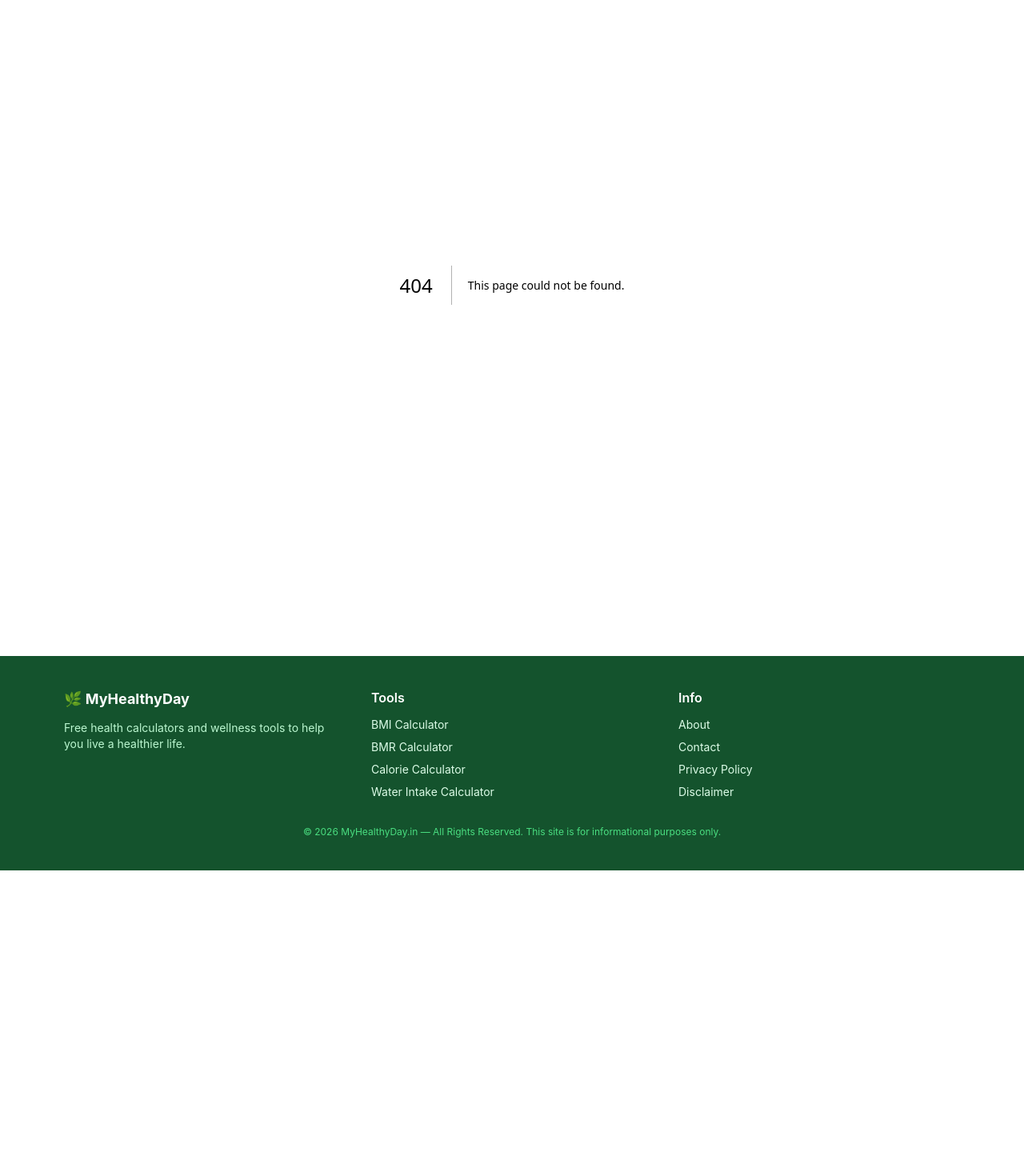
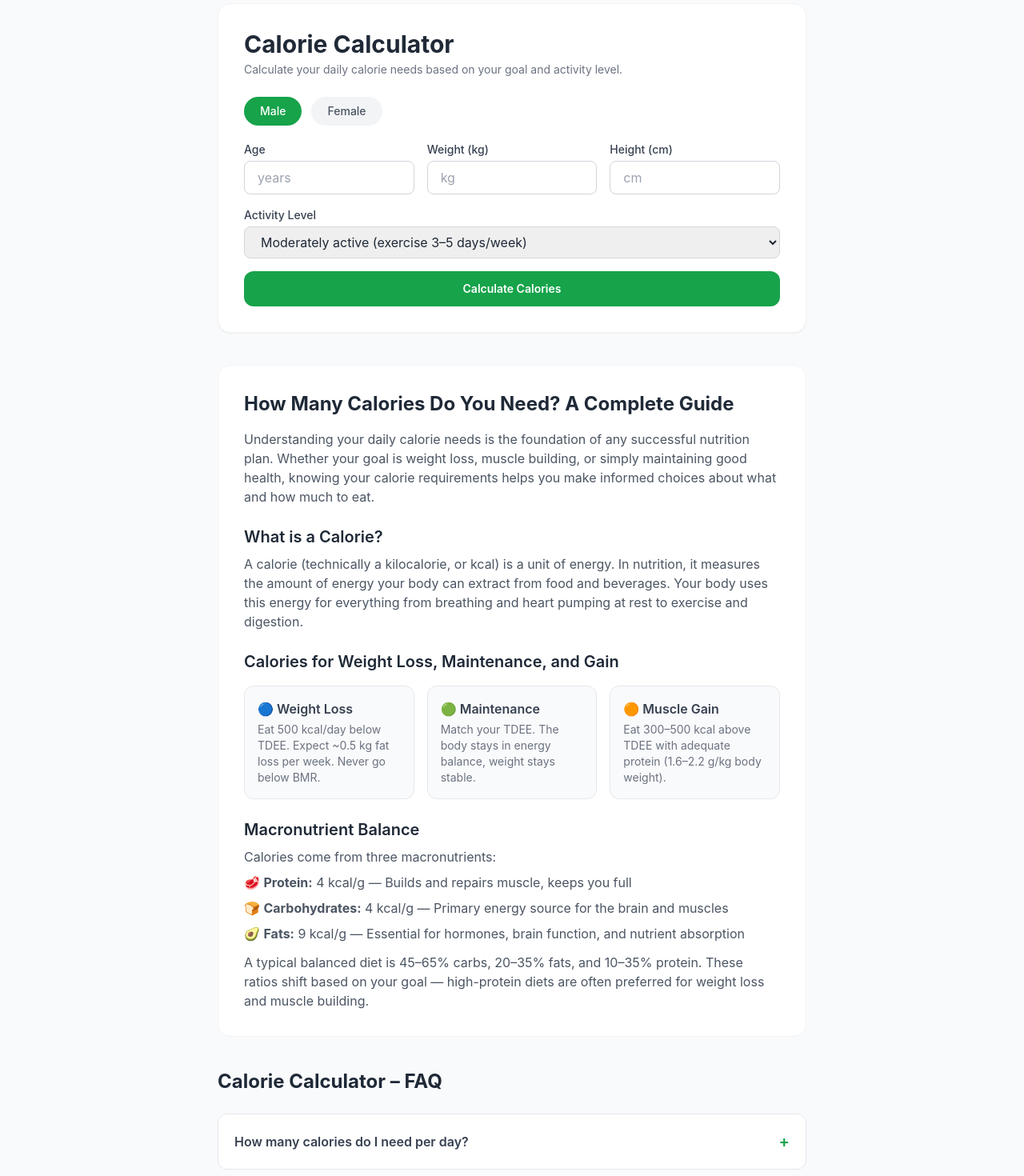
Before and after one commit to Bengalistore/Myhealthyday, a Next.js app: page /calorie-calculator in a window 1280 px wide. Before the commit this address had no page. Shown: the part 100-1570 px from the top of the page at 80% size. Before the commit the page ends 1188 px from the top, so only its background shows below. Built offline with nearby package versions, Linux system fonts and the light colour scheme.

Commit message:
Create page.tsx

```diff
--- /dev/null
+++ b/app/calorie-calculator/page.tsx
@@ -0,0 +1,140 @@
+"use client";
+import { useState } from "react";
+
+export default function CalorieCalculator() {
+  const [gender, setGender] = useState<"male" | "female">("male");
+  const [age, setAge] = useState("");
+  const [weight, setWeight] = useState("");
+  const [height, setHeight] = useState("");
+  const [activity, setActivity] = useState("1.55");
+  const [goal, setGoal] = useState("maintain");
+  const [result, setResult] = useState<{ maintain: number; lose: number; gain: number } | null>(null);
+
+  const calculate = () => {
+    const w = parseFloat(weight), h = parseFloat(height), a = parseFloat(age), act = parseFloat(activity);
+    if (!w || !h || !a) return;
+    let bmr = gender === "male" ? 10 * w + 6.25 * h - 5 * a + 5 : 10 * w + 6.25 * h - 5 * a - 161;
+    const tdee = Math.round(bmr * act);
+    setResult({ maintain: tdee, lose: tdee - 500, gain: tdee + 500 });
+  };
+
+  const faqs = [
+    { q: "How many calories do I need per day?", a: "The average adult needs 1,600–3,000 calories per day, depending on age, sex, weight, height, and activity level. Use this calculator to find your exact number." },
+    { q: "How many calories should I eat to lose weight?", a: "A safe and sustainable calorie deficit for weight loss is 500–750 calories per day below your TDEE, resulting in approximately 0.5–0.75 kg of fat loss per week." },
+    { q: "What happens if I eat below my BMR?", a: "Eating below your BMR can cause muscle loss, nutrient deficiencies, fatigue, and hormonal disruption. Never eat below your BMR without medical supervision." },
+    { q: "Are all calories the same?", a: "While a calorie is a unit of energy, the source matters. Calories from whole foods like fruits, vegetables, and lean proteins provide nutrients; calories from ultra-processed foods often do not." },
+  ];
+
+  return (
+    <>
+      <div className="max-w-3xl mx-auto px-4 py-12">
+        <div className="bg-white rounded-2xl shadow-sm border border-gray-100 p-8 mb-10">
+          <h1 className="text-3xl font-bold text-gray-800 mb-1">Calorie Calculator</h1>
+          <p className="text-gray-500 text-sm mb-6">Calculate your daily calorie needs based on your goal and activity level.</p>
+
+          <div className="flex gap-3 mb-5">
+            {(["male", "female"] as const).map((g) => (
+              <button key={g} onClick={() => setGender(g)} className={`px-5 py-2 rounded-full text-sm font-medium capitalize transition ${gender === g ? "bg-green-600 text-white" : "bg-gray-100 text-gray-600"}`}>{g}</button>
+            ))}
+          </div>
+
+          <div className="grid grid-cols-1 sm:grid-cols-3 gap-4 mb-4">
+            <div>
+              <label className="block text-sm font-medium text-gray-700 mb-1">Age</label>
+              <input type="number" value={age} onChange={(e) => setAge(e.target.value)} placeholder="years" className="calculator-input" />
+            </div>
+            <div>
+              <label className="block text-sm font-medium text-gray-700 mb-1">Weight (kg)</label>
+              <input type="number" value={weight} onChange={(e) => setWeight(e.target.value)} placeholder="kg" className="calculator-input" />
+            </div>
+            <div>
+              <label className="block text-sm font-medium text-gray-700 mb-1">Height (cm)</label>
+              <input type="number" value={height} onChange={(e) => setHeight(e.target.value)} placeholder="cm" className="calculator-input" />
+            </div>
+          </div>
+
+          <div className="mb-4">
+            <label className="block text-sm font-medium text-gray-700 mb-1">Activity Level</label>
+            <select value={activity} onChange={(e) => setActivity(e.target.value)} className="calculator-input">
+              <option value="1.2">Sedentary (little or no exercise)</option>
+              <option value="1.375">Lightly active (exercise 1–3 days/week)</option>
+              <option value="1.55">Moderately active (exercise 3–5 days/week)</option>
+              <option value="1.725">Very active (exercise 6–7 days/week)</option>
+              <option value="1.9">Extra active (very hard exercise / physical job)</option>
+            </select>
+          </div>
+
+          <button onClick={calculate} className="w-full bg-green-600 hover:bg-green-700 text-white font-semibold py-3 rounded-xl transition text-sm">Calculate Calories</button>
+
+          {result && (
+            <div className="result-box text-left">
+              <div className="grid grid-cols-1 sm:grid-cols-3 gap-3">
+                {[
+                  { label: "Lose Weight", kcal: result.lose, color: "border-blue-300 bg-blue-50", textColor: "text-blue-700" },
+                  { label: "Maintain Weight", kcal: result.maintain, color: "border-green-300 bg-green-50", textColor: "text-green-700" },
+                  { label: "Gain Weight", kcal: result.gain, color: "border-orange-300 bg-orange-50", textColor: "text-orange-700" },
+                ].map((item) => (
+                  <div key={item.label} className={`border rounded-xl p-4 text-center ${item.color}`}>
+                    <p className="text-xs font-medium text-gray-500">{item.label}</p>
+                    <p className={`text-3xl font-bold mt-1 ${item.textColor}`}>{item.kcal}</p>
+                    <p className="text-xs text-gray-400 mt-1">kcal/day</p>
+                  </div>
+                ))}
+              </div>
+              <p className="text-xs text-gray-400 mt-3 text-center">Based on Mifflin-St Jeor equation. ±500 kcal for weight change goals.</p>
+            </div>
+          )}
+        </div>
+
+        <article className="bg-white rounded-2xl border border-gray-100 p-8 mb-10">
+          <h2 className="text-2xl font-bold text-gray-800 mb-4">How Many Calories Do You Need? A Complete Guide</h2>
+          <p className="text-gray-600">Understanding your daily calorie needs is the foundation of any successful nutrition plan. Whether your goal is weight loss, muscle building, or simply maintaining good health, knowing your calorie requirements helps you make informed choices about what and how much to eat.</p>
+
+          <h3 className="text-xl font-semibold text-gray-800 mt-6 mb-2">What is a Calorie?</h3>
+          <p className="text-gray-600">A calorie (technically a kilocalorie, or kcal) is a unit of energy. In nutrition, it measures the amount of energy your body can extract from food and beverages. Your body uses this energy for everything from breathing and heart pumping at rest to exercise and digestion.</p>
+
+          <h3 className="text-xl font-semibold text-gray-800 mt-6 mb-2">Calories for Weight Loss, Maintenance, and Gain</h3>
+          <div className="grid grid-cols-1 sm:grid-cols-3 gap-4 my-4">
+            {[["🔵 Weight Loss", "Eat 500 kcal/day below TDEE. Expect ~0.5 kg fat loss per week. Never go below BMR."], ["🟢 Maintenance", "Match your TDEE. The body stays in energy balance, weight stays stable."], ["🟠 Muscle Gain", "Eat 300–500 kcal above TDEE with adequate protein (1.6–2.2 g/kg body weight)."]].map(([title, desc]) => (
+              <div key={title as string} className="bg-gray-50 rounded-xl p-4 border border-gray-200">
+                <p className="font-semibold text-gray-700 mb-1">{title}</p>
+                <p className="text-sm text-gray-500">{desc}</p>
+              </div>
+            ))}
+          </div>
+
+          <h3 className="text-xl font-semibold text-gray-800 mt-6 mb-2">Macronutrient Balance</h3>
+          <p className="text-gray-600">Calories come from three macronutrients:</p>
+          <ul className="text-gray-600 space-y-2 mt-2">
+            <li>🥩 <strong>Protein:</strong> 4 kcal/g — Builds and repairs muscle, keeps you full</li>
+            <li>🍞 <strong>Carbohydrates:</strong> 4 kcal/g — Primary energy source for the brain and muscles</li>
+            <li>🥑 <strong>Fats:</strong> 9 kcal/g — Essential for hormones, brain function, and nutrient absorption</li>
+          </ul>
+          <p className="text-gray-600 mt-3">A typical balanced diet is 45–65% carbs, 20–35% fats, and 10–35% protein. These ratios shift based on your goal — high-protein diets are often preferred for weight loss and muscle building.</p>
+        </article>
+
+        <section>
+          <h2 className="text-2xl font-bold text-gray-800 mb-6">Calorie Calculator – FAQ</h2>
+          <div className="space-y-4">
+            {faqs.map((faq) => (
+              <details key={faq.q} className="bg-white border border-gray-200 rounded-xl p-5 group">
+                <summary className="font-semibold text-gray-700 cursor-pointer list-none flex justify-between items-center">
+                  {faq.q}
+                  <span className="text-green-600 text-xl group-open:rotate-45 transition-transform">+</span>
+                </summary>
+                <p className="text-gray-500 text-sm mt-3">{faq.a}</p>
+              </details>
+            ))}
+          </div>
+        </section>
+      </div>
+
+      <script type="application/ld+json" dangerouslySetInnerHTML={{
+        __html: JSON.stringify({
+          "@context": "https://schema.org", "@type": "FAQPage",
+          mainEntity: faqs.map((f) => ({ "@type": "Question", name: f.q, acceptedAnswer: { "@type": "Answer", text: f.a } })),
+        }),
+      }} />
+    </>
+  );
+}
```
